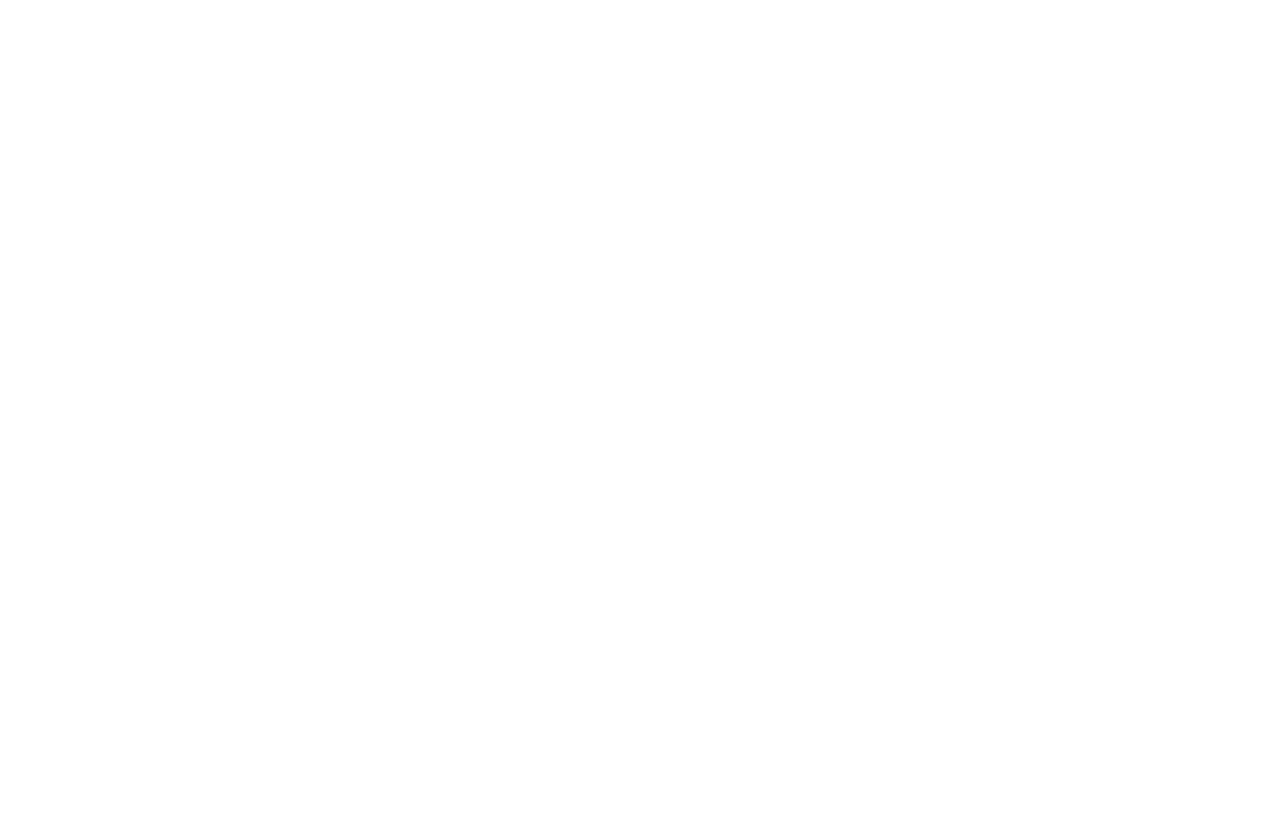
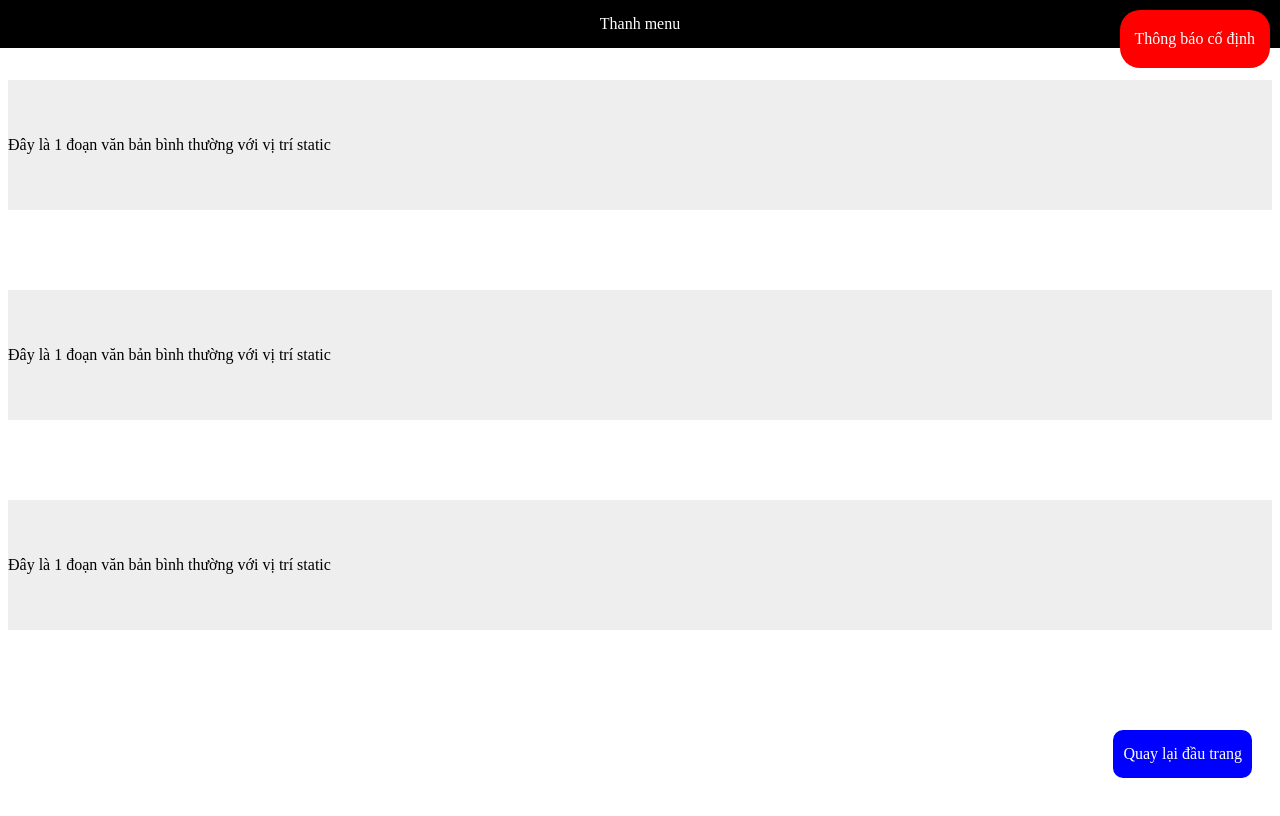
Before and after one commit to trungsliver/MK-JSB33, a plain HTML site: page Lesson4/TH1/index.html in a window 1280 px wide. Drawn offline with Linux system fonts and the light colour scheme.

Commit message:
Lesson 4

```diff
--- a/Lesson4/TH1/index.html
+++ b/Lesson4/TH1/index.html
@@ -7,6 +7,26 @@
     <link rel="stylesheet" href="style.css">
 </head>
 <body>
+    <!-- Menu -->
+    <div class="menu">Thanh menu</div>
 
+    <!-- Nội dung static -->
+     <div class="noidung">
+        <p>Đây là 1 đoạn văn bản bình thường với vị trí static</p>
+     </div>
+
+     <div class="noidung">
+        <p>Đây là 1 đoạn văn bản bình thường với vị trí static</p>
+     </div>
+
+     <div class="noidung">
+        <p>Đây là 1 đoạn văn bản bình thường với vị trí static</p>
+     </div>
+
+     <!-- Quay lại đầu trang (relative) -->
+      <div class="quaylai">Quay lại đầu trang</div>
+
+      <!-- Thông báo (fixed) -->
+       <div class="thongbao">Thông báo cố định</div>
 </body>
 </html>
--- a/Lesson4/TH1/style.css
+++ b/Lesson4/TH1/style.css
@@ -0,0 +1,40 @@
+.menu{
+    position: absolute;
+    color: white;
+    background-color: black;
+    width: 100%;
+    top: 0;
+    left: 0;
+    text-align: center;
+    padding: 15px 0;
+}
+
+/* static */
+.noidung{
+    margin-top: 80px;
+    background-color: #eee;
+    padding: 40px 0;
+}
+
+/* relative */
+.quaylai{
+    position: relative;
+    background-color: blue;
+    color: white;
+    padding: 15px 10px;
+    border-radius: 10px;
+    /* Cho nút sang bên phải */
+    float: right;
+    margin: 100px 20px;
+}
+
+.thongbao{
+    position: fixed;
+    z-index: 10;
+    background-color: red;
+    color: white;
+    padding: 20px 15px;
+    border-radius: 20px;
+    top: 10px;
+    right: 10px;
+}
```
